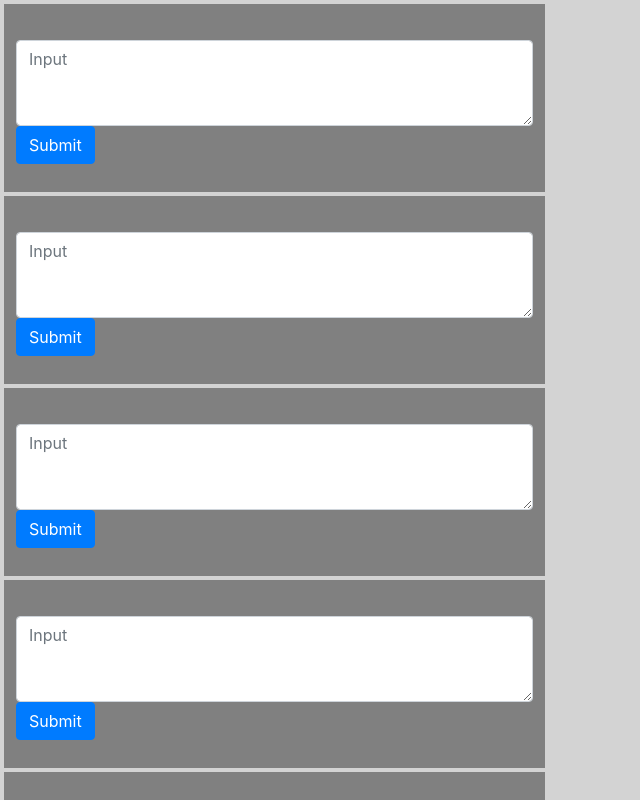
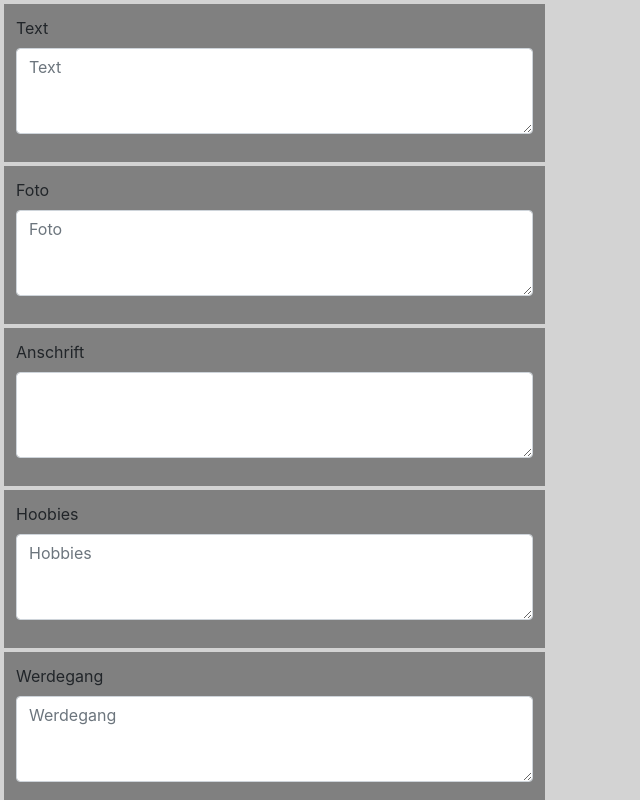
Before and after one commit to julianWendland/ipr-projektarbeit, a React (Create React App) app in the folder my-app/: page / in a window 1280 px wide. Shown: the top 800 px of the page, without its empty margins (0-640 px from the left). Built offline with nearby package versions, Linux system fonts and the light colour scheme.

Commit message:
commit
inital changes

```diff
--- a/my-app/src/App.js
+++ b/my-app/src/App.js
@@ -7,18 +7,26 @@ import { Dexie } from "dexie";
 // Manipulate and Query Database
 //
 
-const itemCount = 5;
 // Generate "Items"
+
+const content = count => {
+  if (count === 0) {
+    return <Text value="text" />;
+  } else if (count === 1) {
+    return <Foto value="foto" />;
+  } else if (count === 2) {
+    return <Anschrift value="anschrift" />;
+  } else if (count === 3) {
+    return <Hobbies value="hobby" />;
+  } else if (count === 4) {
+    return <Werdegang value="werdegang" />;
+  }
+};
+
 const getItems = (count, offset = 1) =>
-  Array.from({ length: count - itemCount }, (v, k) => k).map(k => ({
+  Array.from({ length: count }, (v, k) => k).map(k => ({
     id: `item-${k + offset}`,
-    content: <Text />
-  }));
-
-const itemTextarea = (count, offset = 1) =>
-  Array.from({ length: count - itemCount }, (v, k) => k).map(k => ({
-    id: `itemTextarea-${k + offset}`,
-    content: <Text />
+    content: content(k)
   }));
 
 const db = new Dexie("MyDb1");
@@ -27,8 +35,11 @@ db.version(1).stores({
   input: "key,txtInput"
 });
 db.input.clear();
-db.input.add({ key: "component1", txtInput: "" });
-
+db.input.add({ key: "text", txtInput: "" });
+db.input.add({ key: "foto", txtInput: "" });
+db.input.add({ key: "werdegang", txtInput: "" });
+db.input.add({ key: "anschrift", txtInput: "" });
+db.input.add({ key: "hobby", txtInput: "" });
 const msg = getItems.state;
 console.log(msg);
 //?????????????????
@@ -96,7 +107,7 @@ class Text extends Component {
     this.setState({ data: event.target.value });
     if (event.key === "Enter") {
       db.input
-        .update("component1", { txtInput: txtInput })
+        .update("text", { txtInput: txtInput })
 
         .catch(function(e) {});
       console.log(this);
@@ -107,18 +118,178 @@ class Text extends Component {
   render() {
     return (
       <form>
-        <label>{this.state.data}</label>
+        <label>Text</label>
         <div class="form-group">
           <textarea
             type="text"
             name="inputtextarea"
-            placeholder="Input"
+            placeholder="Text"
             class="form-control"
             id="inputtextarea"
             rows="3"
             onKeyUp={this.handle.bind(this)}
           />
-          <input class="btn btn-primary" type="submit" />
+        </div>
+      </form>
+    );
+  }
+}
+class Foto extends Component {
+  constructor() {
+    super();
+    this.state = {
+      data: ""
+    };
+  }
+  handle(event) {
+    let txtInput = this.state.data;
+
+    console.log(event.key);
+    this.setState({ data: event.target.value });
+    if (event.key === "Enter") {
+      db.input
+        .update("foto", { txtInput: txtInput })
+
+        .catch(function(e) {});
+      console.log(this);
+      event.preventDefault();
+    }
+  }
+
+  render() {
+    return (
+      <form>
+        <label>Foto</label>
+        <div class="form-group">
+          <textarea
+            type="text"
+            name="inputtextarea"
+            placeholder="Foto"
+            class="form-control"
+            id="inputtextarea"
+            rows="3"
+            onKeyUp={this.handle.bind(this)}
+          />
+        </div>
+      </form>
+    );
+  }
+}
+class Anschrift extends Component {
+  constructor() {
+    super();
+    this.state = {
+      data: ""
+    };
+  }
+  handle(event) {
+    let txtInput = this.state.data;
+
+    console.log(event.key);
+    this.setState({ data: event.target.value });
+    if (event.key === "Enter") {
+      db.input
+        .update("anschrift", { txtInput: txtInput })
+
+        .catch(function(e) {});
+      console.log(this);
+      event.preventDefault();
+    }
+  }
+
+  render() {
+    return (
+      <form>
+        <div class="form-group">
+          <label for="exampleFormControlTextarea1">Anschrift</label>
+          <textarea
+            class="form-control"
+            id="exampleFormControlTextarea1"
+            rows="3"
+            onKeyUp={this.handle.bind(this)}
+          />
+        </div>
+      </form>
+    );
+  }
+}
+class Werdegang extends Component {
+  constructor() {
+    super();
+    this.state = {
+      data: ""
+    };
+  }
+  handle(event) {
+    let txtInput = this.state.data;
+
+    console.log(event.key);
+    this.setState({ data: event.target.value });
+    if (event.key === "Enter") {
+      db.input
+        .update("werdegang", { txtInput: txtInput })
+
+        .catch(function(e) {});
+      console.log(this);
+      event.preventDefault();
+    }
+  }
+
+  render() {
+    return (
+      <form>
+        <label>Werdegang</label>
+        <div class="form-group">
+          <textarea
+            type="text"
+            name="inputtextarea"
+            placeholder="Werdegang"
+            class="form-control"
+            id="inputtextarea"
+            rows="3"
+            onKeyUp={this.handle.bind(this)}
+          />
+        </div>
+      </form>
+    );
+  }
+}
+class Hobbies extends Component {
+  constructor() {
+    super();
+    this.state = {
+      data: ""
+    };
+  }
+  handle(event) {
+    let txtInput = this.state.data;
+
+    console.log(event.key);
+    this.setState({ data: event.target.value });
+    if (event.key === "Enter") {
+      db.input
+        .update("hobby", { txtInput: txtInput })
+
+        .catch(function(e) {});
+      console.log(this);
+      event.preventDefault();
+    }
+  }
+
+  render() {
+    return (
+      <form>
+        <label>Hoobies</label>
+        <div class="form-group">
+          <textarea
+            type="text"
+            name="inputtextarea"
+            placeholder="Hobbies"
+            class="form-control"
+            id="inputtextarea"
+            rows="3"
+            onKeyUp={this.handle.bind(this)}
+          />
         </div>
       </form>
     );
@@ -127,8 +298,8 @@ class Text extends Component {
 
 class App extends Component {
   state = {
-    items: getItems(10),
-    selected: getItems(5, 10)
+    items: getItems(5),
+    selected: getItems(0, 5)
   };
 
   /**
```
